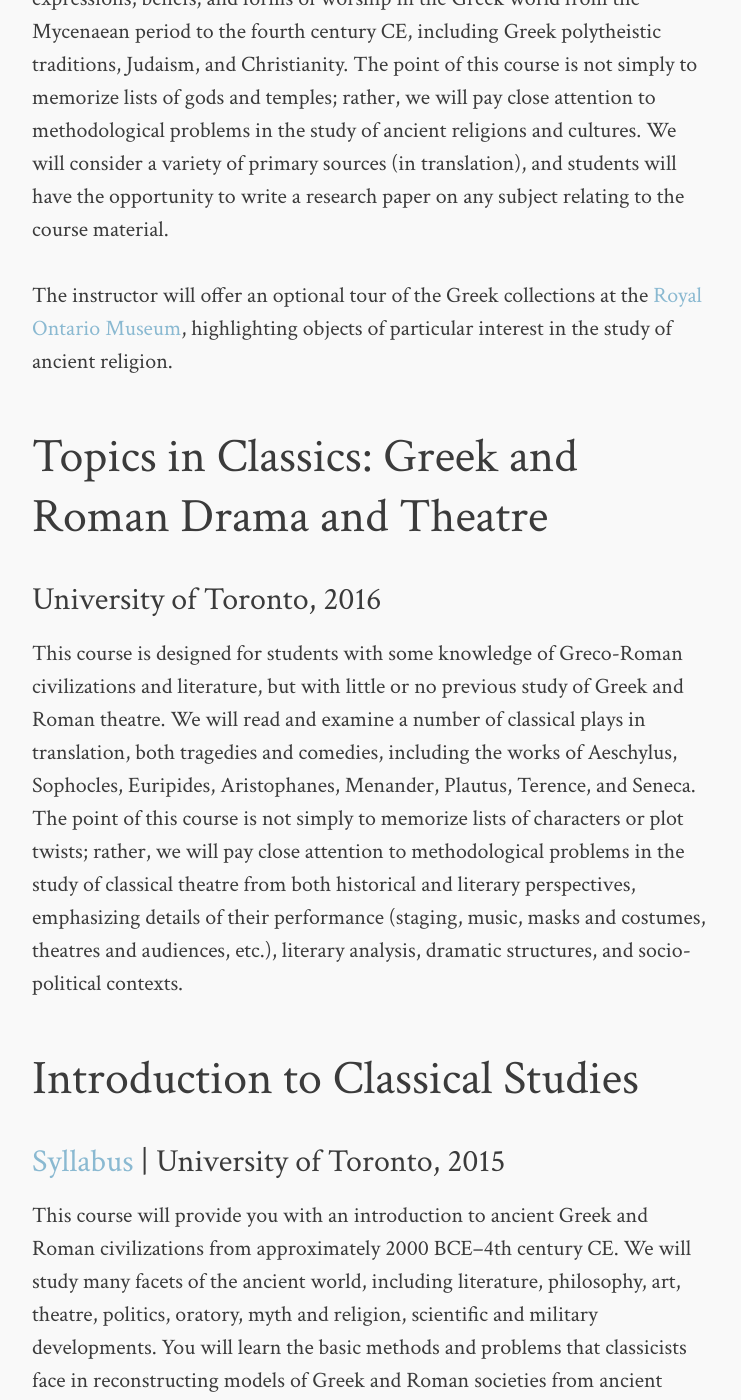
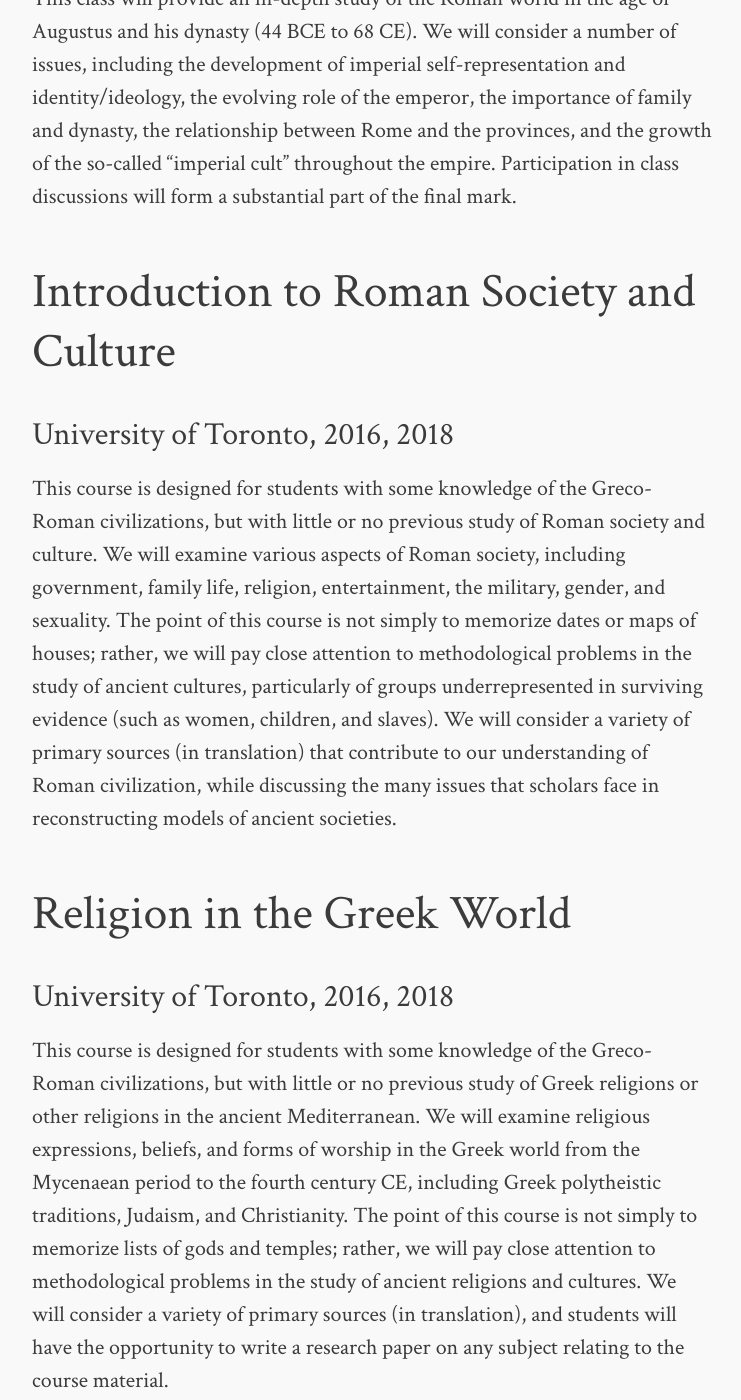
Before and after one commit to scbdunning/scbdunning.github.io, a Jekyll site: the page built from teaching.md, in a window 1280 px wide and 1400 px high, scrolled down 2538 px. Shown: the whole window, without its empty margins (268-1009 px from the left). Built offline with Jekyll 4.4.1, drawn with Linux system fonts in a browser that asks for light colours; some of the changed text lies outside the part shown.

Commit message:
Updated teaching history, removed syllabi.

```diff
--- a/teaching.md
+++ b/teaching.md
@@ -8,6 +8,12 @@
   feature: maenads.jpg
 ---
 
+## Classical Sites and Monuments
+
+### University of Toronto, 2018
+
+This course is designed for students with some knowledge of the Greco-Roman civilizations, but with little or no previous study of their monuments and architecture. During the term, we will centre our study on the cities of Athens and Rome as we examine an array of civic, religious, and private buildings and monuments, as well as the sculpture and ornaments that decorated them. We will focus not merely on material aspects of ancient monuments such as architectural details or building plans and techniques, but we will also study their function, significance, and preservation in the changing contexts of the societies that constructed them, and of the societies that inherited them.
+
 ## Topics in the Study of Roman History: Time, Festival, and Memory
 
 ### University of Toronto, 2017
@@ -17,6 +23,7 @@
 ## Intermediate Latin II
 
 ### University of Toronto, 2017
+
 This course forms the second half of our department’s full year sequence. In this course, we will do some review of grammar from your previous studies with Shelmerdine, and some new grammar will be introduced, but most of our time will be spent in the transition to read passages from a variety of ancient sources, including prose (e.g. Pliny the Younger, Livy, the Vindolanda tablets) and poetry (Vergil, funerary epitaphs). You will learn the basics of Latin metre and practice scanning dactylic hexameter. You will also be introduced to Latin epigraphy, allowing you to read inscriptions and graffiti at an elementary level, and you will contribute a translation of a previously untranslated inscription to the EAGLE database.
 
 ## Augustus and the Julio-Claudians
@@ -25,9 +32,15 @@
 
 This class will provide an in-depth study of the Roman world in the age of Augustus and his dynasty (44 BCE to 68 CE). We will consider a number of issues, including the development of imperial self-representation and identity/ideology, the evolving role of the emperor, the importance of family and dynasty, the relationship between Rome and the provinces, and the growth of the so-called “imperial cult” throughout the empire. Participation in class discussions will form a substantial part of the final mark.
 
+## Introduction to Roman Society and Culture
+
+### University of Toronto, 2016, 2018
+
+This course is designed for students with some knowledge of the Greco-Roman civilizations, but with little or no previous study of Roman society and culture. We will examine various aspects of Roman society, including government, family life, religion, entertainment, the military, gender, and sexuality. The point of this course is not simply to memorize dates or maps of houses; rather, we will pay close attention to methodological problems in the study of ancient cultures, particularly of groups underrepresented in surviving evidence (such as women, children, and slaves). We will consider a variety of primary sources (in translation) that contribute to our understanding of Roman civilization, while discussing the many issues that scholars face in reconstructing models of ancient societies.
+
 ## Religion in the Greek World
 
-### University of Toronto, 2016
+### University of Toronto, 2016, 2018
 
 This course is designed for students with some knowledge of the Greco-Roman civilizations, but with little or no previous study of Greek religions or other religions in the ancient Mediterranean. We will examine religious expressions, beliefs, and forms of worship in the Greek world from the Mycenaean period to the fourth century CE, including Greek polytheistic traditions, Judaism, and Christianity. The point of this course is not simply to memorize lists of gods and temples; rather, we will pay close attention to methodological problems in the study of ancient religions and cultures. We will consider a variety of primary sources (in translation), and students will have the opportunity to write a research paper on any subject relating to the course material.
 
@@ -41,7 +54,7 @@
 
 ## Introduction to Classical Studies
 
-### [Syllabus](/pdfs/cla160-intro-to-classical-studies.pdf) | University of Toronto, 2015
+### University of Toronto, 2015
 
 This course will provide you with an introduction to ancient Greek and Roman civilizations from approximately 2000 BCE–4th century CE. We will study many facets of the ancient world, including literature, philosophy, art, theatre, politics, oratory, myth and religion, scientific and military developments. You will learn the basic methods and problems that classicists face in reconstructing models of Greek and Roman societies from ancient evidence, and will be able to discuss how the examination of a variety of genres and media (poetry, letters, biographies, histories, inscriptions, coins, works of art and architecture, etc.) can contribute to our understanding of these civilizations. There will also be a brief introduction to the reception of classical culture in later Western societies, and how classical texts and artefacts have been preserved and transmitted across the centuries.
 
@@ -49,25 +62,25 @@
 
 ## Introductory Latin II
 
-### [Syllabus](/pdfs/lat102-intro-to-latin-ii.pdf) | University of Toronto, 2015
+### University of Toronto, 2015
 
 This course forms the second part of an intensive introduction to Classical Latin, in which you will continue to develop and master a foundational knowledge of Latin grammar, syntax, and vocabulary, as well as your ability to translate short seen and unseen passages of prose from Latin to English, and vice versa. We will cover Chapters 16–32 of our textbook, Shelmerdine.
 
 ## Introduction to Classical Mythology
 
-### [Syllabus](/pdfs/cla204-intro-to-classical-myth.pdf) | University of Toronto, 2014
+### University of Toronto, 2014, 2018
 
 This course will provide you with an introduction to the most important myths from the ancient Greek and Roman civilizations. We will focus especially on myths in action: how myths were transmitted, performed, and changed over time, and the role that these myths played in shaping the societies that had created and adapted them. There will also be an introduction to the reception of Classical myths in later Western cultures. All course readings come directly from translations of ancient texts and will be available online through our Perseids website. We will also examine myths narrated through other media, such as vase paintings, sculptures, frescoes, etc. For your last assignment, you have the option of comparing an ancient object at the [Royal Ontario Museum](http://www.rom.on.ca/) to a literary version of a myth from your assigned readings. The instructor will offer an optional tour of the Greek and Roman collections at the ROM to help you select an object for your discussion.
 
 ## Introductory Ancient Greek II
 
-### [Syllabus](/pdfs/grk102-intro-to-greek-ii.pdf) | University of Toronto, 2014
+### University of Toronto, 2014
 
 This course forms the second half of an intensive introduction to Classical Greek, in which you will continue to develop and master a foundational knowledge of Greek grammar, syntax, and vocabulary. We will cover Units 8–14 of our textbook, Hansen and Quinn. In addition, you will continue to improve your translation skills with short passages from Greek to English in different genres (including histories, tragedies, philosophical works, and inscriptions), and translations from English to Greek at sight.
 
 ## Religion in the Roman World
 
-### [Syllabus](/pdfs/cla310-religion-in-the-roman-world.pdf) | University of Toronto, 2012
+### University of Toronto, 2012
 
 This course is designed for students with some knowledge of the Greco-Roman civilizations, and will provide you with an introduction the study of the most important religious traditions, practices, beliefs, and attitudes in the Roman world from the eighth century BCE to the fourth century CE. We will consider a variety of primary sources in translation (inscriptions, literation, coins, calendars, art, architecture, etc.) that contribute to our understanding of religion in the Roman world, in order to apply basic methods of religious studies and historiography to the study of ancient material. We will examine the many forms of religion in the city of Rome and the provinces, including traditional polytheistic practices, Mithraism, Isis cults, Judaism, and Christianity.
 
@@ -75,12 +88,12 @@
 
 ## Introduction to Roman History
 
-### [Syllabus](/pdfs/cla231-intro-to-roman-history.pdf) | University of Toronto, 2012, 2016
+### University of Toronto, 2012, 2016
 
 This course is designed for students with little or no previous study of Roman civilization or history in general. We will examine over one thousand years of Roman history, from the city’s prehistoric foundations to the Empire of the fourth century CE. The point of this course is not simply to memorize lists of names and dates; rather, we will pay close attention to methodological problems in the study of history, ancient and modern. We will consider a variety of primary sources (in translation) that contribute to our understanding of the Roman world, while discussing the issues that historians face in reconstructing models of the past.
 
 ## Introductory Latin I
 
-### [Syllabus](/pdfs/lat101-intro-to-latin-i.pdf) | University of Toronto, 2011, 2016
+### University of Toronto, 2011, 2016
 
 This course forms the first half of an intensive introduction to Classical Latin, in which you will develop and master a foundational knowledge of Latin grammar, syntax, and vocabulary, gaining the ability to translate short passages of prose from Latin to English, and vice versa. We will cover Chapters 1–22 in our textbook, Wheelock's.
```
